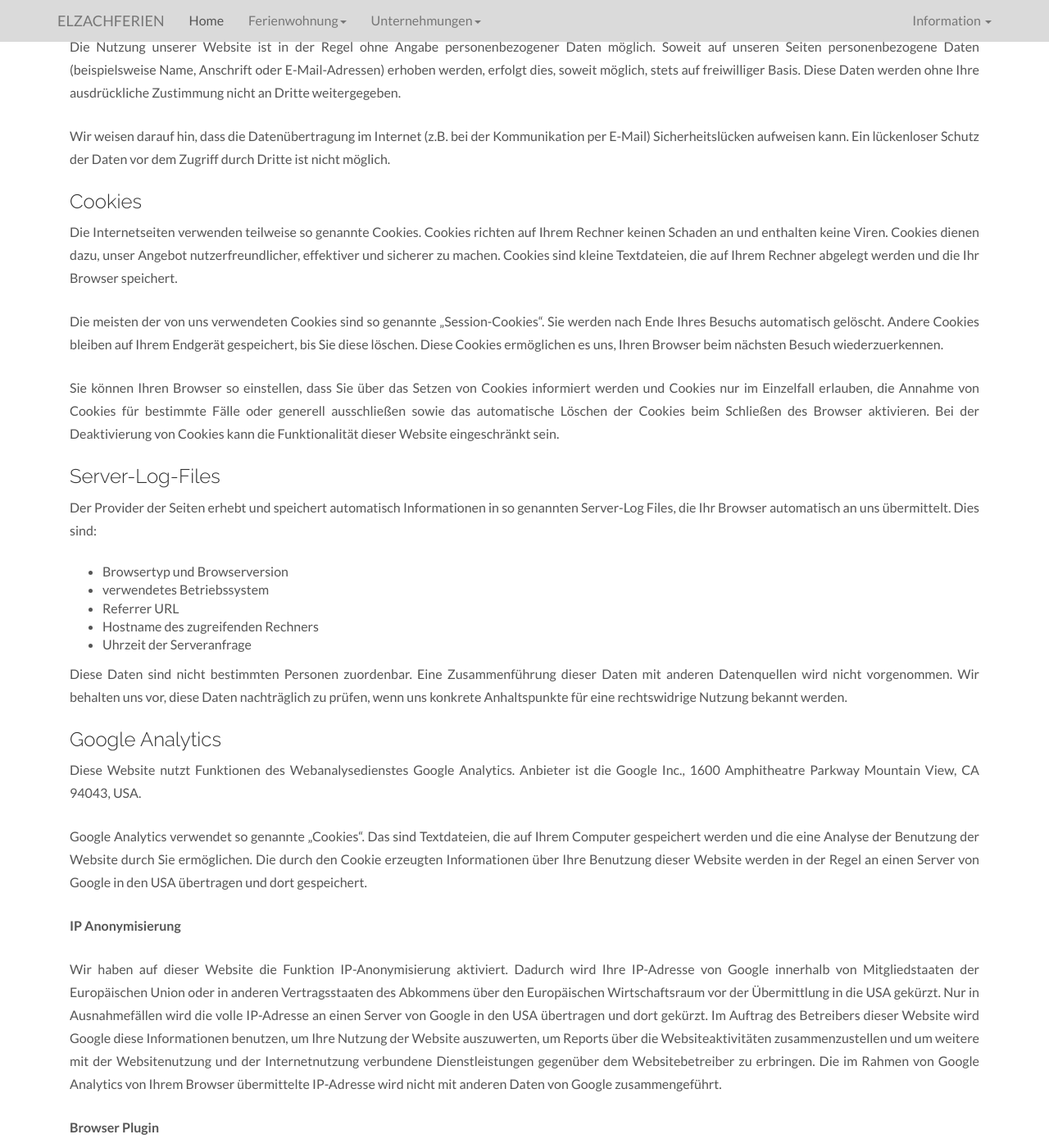
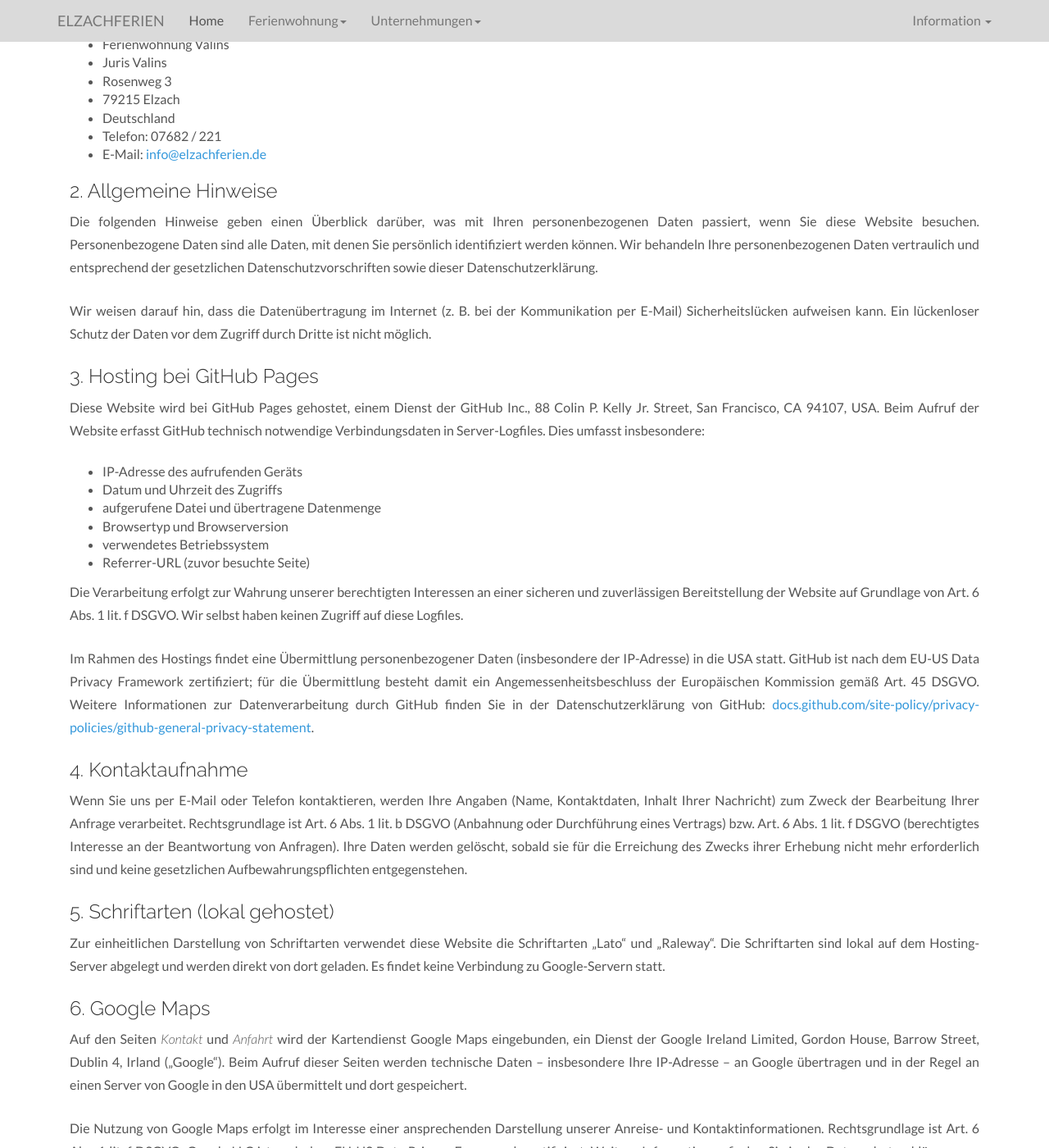
Before and after one commit to elzachferien-de/website, a Jekyll site: the page built from datenschutz.html, in a window 1280 px wide and 1400 px high, scrolled down 205 px. Shown: the whole window at 82% size. Built offline with Jekyll 4.4.1, drawn with Linux system fonts in a browser that asks for light colours; comment, search, counter and statistics services are not loaded; some of the changed text lies outside the part shown.

Commit message:
Datenschutzerklärung DSGVO-konform überarbeiten
- Veraltete Universal-Analytics-Einbindung (seit 01.07.2023 abgeschaltet)
  und das Cookieconsent-Banner aus dem Layout entfernt.
- Google Fonts (Lato, Raleway) lokal eingebunden – keine Verbindung
  mehr zu fonts.googleapis.com beim Seitenaufruf (LG München, 01/2022).
- Datenschutzerklärung neu verfasst auf Basis Art. 13 DSGVO:
  Verantwortlicher, GitHub-Pages-Hosting inkl. Drittlandtransfer
  (EU-US Data Privacy Framework), Kontaktaufnahme, Google-Maps-
  Einbettung, Betroffenenrechte, Beschwerderecht beim LfDI BW.

```diff
--- a/_layouts/default.html
+++ b/_layouts/default.html
@@ -18,9 +18,7 @@
     <link href="css/icomoon.css" rel="stylesheet">
     <link href="css/animate-custom.css" rel="stylesheet">
     <link href="css/fw.css" rel="stylesheet">
-
-    <link href="https://fonts.googleapis.com/css?family=Lato:300,400,700,300italic,400italic" rel="stylesheet">
-    <link href="https://fonts.googleapis.com/css?family=Raleway:400,300,700" rel="stylesheet">
+    <link href="css/fonts.css" rel="stylesheet">
 
     <script src="js/jquery.min.js"></script>
     <script src="js/modernizr.custom.js"></script>
@@ -30,60 +28,6 @@
       <script src="js/html5shiv.js"></script>
       <script src="js/respond.min.js"></script>
     <![endif]-->
-
-    <link rel="stylesheet" href="//cdnjs.cloudflare.com/ajax/libs/cookieconsent2/3.0.3/cookieconsent.min.css">
-    <script src="//cdnjs.cloudflare.com/ajax/libs/cookieconsent2/3.0.3/cookieconsent.min.js"></script>
-    <script>
-      window.addEventListener("load", function () {
-        window.cookieconsent.initialise({
-          palette: {
-            popup: {
-              background: "rgba(0, 0, 0, 0.7)",
-              text: "#FFF"
-            },
-            button: {
-              background: "#f1d600"
-            }
-          },
-          theme: "classic",
-          content: {
-            message: "Durch die Benutzung der Webseite erklärst Du Dich mit der Verwendung unserer Cookies einverstanden",
-            dismiss: "Zustimmen",
-            link: "Mehr erfahren",
-            href: "/datenschutz.html"
-          }
-        });
-      });
-    </script>
-
-    <script>
-      var gaProperty = "UA-28962659-1";
-      var disableStr = "ga-disable-" + gaProperty;
-      if (document.cookie.indexOf(disableStr + "=true") > -1) {
-        window[disableStr] = true;
-      }
-      function gaOptout() {
-        document.cookie = disableStr + "=true; expires=Thu, 31 Dec 2099 23:59:59 UTC; path=/";
-        window[disableStr] = true;
-        alert("Das Tracking durch Google Analytics wurde in Ihrem Browser für diese Website deaktiviert.");
-      }
-    </script>
-
-    <script>
-      (function (i, s, o, g, r, a, m) {
-        i["GoogleAnalyticsObject"] = r;
-        i[r] = i[r] || function () { (i[r].q = i[r].q || []).push(arguments); };
-        i[r].l = 1 * new Date();
-        a = s.createElement(o);
-        m = s.getElementsByTagName(o)[0];
-        a.async = 1;
-        a.src = g;
-        m.parentNode.insertBefore(a, m);
-      })(window, document, "script", "//www.google-analytics.com/analytics.js", "ga");
-
-      ga("create", "UA-28962659-1", "auto");
-      ga("send", "pageview");
-    </script>
   </head>
 
   <body data-spy="scroll" data-offset="0" data-target="#navbar-main">
--- /dev/null
+++ b/css/fonts.css
@@ -0,0 +1,59 @@
+/* Self-hosted Google Fonts (downloaded from fonts.gstatic.com, SIL Open Font License 1.1) */
+
+@font-face {
+  font-family: 'Lato';
+  font-style: italic;
+  font-weight: 300;
+  font-display: swap;
+  src: url('../fonts/lato/S6u_w4BMUTPHjxsI9w2_Gwft.woff2') format('woff2');
+}
+@font-face {
+  font-family: 'Lato';
+  font-style: italic;
+  font-weight: 400;
+  font-display: swap;
+  src: url('../fonts/lato/S6u8w4BMUTPHjxsAXC-q.woff2') format('woff2');
+}
+@font-face {
+  font-family: 'Lato';
+  font-style: normal;
+  font-weight: 300;
+  font-display: swap;
+  src: url('../fonts/lato/S6u9w4BMUTPHh7USSwiPGQ.woff2') format('woff2');
+}
+@font-face {
+  font-family: 'Lato';
+  font-style: normal;
+  font-weight: 400;
+  font-display: swap;
+  src: url('../fonts/lato/S6uyw4BMUTPHjx4wXg.woff2') format('woff2');
+}
+@font-face {
+  font-family: 'Lato';
+  font-style: normal;
+  font-weight: 700;
+  font-display: swap;
+  src: url('../fonts/lato/S6u9w4BMUTPHh6UVSwiPGQ.woff2') format('woff2');
+}
+
+@font-face {
+  font-family: 'Raleway';
+  font-style: normal;
+  font-weight: 300;
+  font-display: swap;
+  src: url('../fonts/raleway/1Ptug8zYS_SKggPNyC0ITw.woff2') format('woff2');
+}
+@font-face {
+  font-family: 'Raleway';
+  font-style: normal;
+  font-weight: 400;
+  font-display: swap;
+  src: url('../fonts/raleway/1Ptug8zYS_SKggPNyC0ITw.woff2') format('woff2');
+}
+@font-face {
+  font-family: 'Raleway';
+  font-style: normal;
+  font-weight: 700;
+  font-display: swap;
+  src: url('../fonts/raleway/1Ptug8zYS_SKggPNyC0ITw.woff2') format('woff2');
+}
--- a/datenschutz.html
+++ b/datenschutz.html
@@ -1,86 +1,114 @@
 ---
 layout: default
-title: Elzachferien - Ferien im Schwarzwald
-description: Herzlich Willkommen bei Elzachferien - Eine schöne Ferienwohnung in bester Lage nähe Freiburg
-keywords: Valins, Konuskarte, Elzach, Ferien, Freiburg, Elzachferien, Ferienwohnung, Wanderung, Mountain Biken, Südschwarzwald, Ausflugsziele
+title: Elzachferien - Datenschutzerklärung
+description: Datenschutzerklärung der Ferienwohnung Valins in Elzach im Schwarzwald
+keywords: Datenschutz, Elzachferien, Ferienwohnung Valins, DSGVO
 ---
 <div class="container">
   <div class="container-fluid">
     <h1>Datenschutzerklärung</h1>
 
-    <h3>Datenschutz</h3>
+    <h3>1. Verantwortlicher</h3>
     <p class="text-justify">
-      Die Betreiber dieser Seiten nehmen den Schutz Ihrer persönlichen Daten sehr ernst. Wir behandeln Ihre personenbezogenen Daten vertraulich und entsprechend der gesetzlichen Datenschutzvorschriften sowie dieser Datenschutzerklärung.
+      Verantwortlicher im Sinne der Datenschutz-Grundverordnung (DSGVO) und anderer nationaler Datenschutzgesetze der Mitgliedsstaaten sowie sonstiger datenschutzrechtlicher Bestimmungen ist:
+    </p>
+    <ul class="impress">
+      <li>Ferienwohnung Valins</li>
+      <li>Juris Valins</li>
+      <li>Rosenweg 3</li>
+      <li>79215 Elzach</li>
+      <li>Deutschland</li>
+      <li>Telefon: 07682 / 221</li>
+      <li>E-Mail: <a href="mailto:info@elzachferien.de">info@elzachferien.de</a></li>
+    </ul>
+
+    <h3>2. Allgemeine Hinweise</h3>
+    <p class="text-justify">
+      Die folgenden Hinweise geben einen Überblick darüber, was mit Ihren personenbezogenen Daten passiert, wenn Sie diese Website besuchen. Personenbezogene Daten sind alle Daten, mit denen Sie persönlich identifiziert werden können. Wir behandeln Ihre personenbezogenen Daten vertraulich und entsprechend der gesetzlichen Datenschutzvorschriften sowie dieser Datenschutzerklärung.
     </p>
     <p class="text-justify">
-      Die Nutzung unserer Website ist in der Regel ohne Angabe personenbezogener Daten möglich. Soweit auf unseren Seiten personenbezogene Daten (beispielsweise Name, Anschrift oder E-Mail-Adressen) erhoben werden, erfolgt dies, soweit möglich, stets auf freiwilliger Basis. Diese Daten werden ohne Ihre ausdrückliche Zustimmung nicht an Dritte weitergegeben.
+      Wir weisen darauf hin, dass die Datenübertragung im Internet (z.&nbsp;B. bei der Kommunikation per E-Mail) Sicherheitslücken aufweisen kann. Ein lückenloser Schutz der Daten vor dem Zugriff durch Dritte ist nicht möglich.
+    </p>
+
+    <h3>3. Hosting bei GitHub Pages</h3>
+    <p class="text-justify">
+      Diese Website wird bei GitHub Pages gehostet, einem Dienst der GitHub Inc., 88 Colin P. Kelly Jr. Street, San Francisco, CA 94107, USA. Beim Aufruf der Website erfasst GitHub technisch notwendige Verbindungsdaten in Server-Logfiles. Dies umfasst insbesondere:
+    </p>
+    <ul>
+      <li>IP-Adresse des aufrufenden Geräts</li>
+      <li>Datum und Uhrzeit des Zugriffs</li>
+      <li>aufgerufene Datei und übertragene Datenmenge</li>
+      <li>Browsertyp und Browserversion</li>
+      <li>verwendetes Betriebssystem</li>
+      <li>Referrer-URL (zuvor besuchte Seite)</li>
+    </ul>
+    <p class="text-justify">
+      Die Verarbeitung erfolgt zur Wahrung unserer berechtigten Interessen an einer sicheren und zuverlässigen Bereitstellung der Website auf Grundlage von Art.&nbsp;6 Abs.&nbsp;1 lit.&nbsp;f DSGVO. Wir selbst haben keinen Zugriff auf diese Logfiles.
     </p>
     <p class="text-justify">
-      Wir weisen darauf hin, dass die Datenübertragung im Internet (z.B. bei der Kommunikation per E-Mail) Sicherheitslücken aufweisen kann. Ein lückenloser Schutz der Daten vor dem Zugriff durch Dritte ist nicht möglich.
+      Im Rahmen des Hostings findet eine Übermittlung personenbezogener Daten (insbesondere der IP-Adresse) in die USA statt. GitHub ist nach dem EU-US Data Privacy Framework zertifiziert; für die Übermittlung besteht damit ein Angemessenheitsbeschluss der Europäischen Kommission gemäß Art.&nbsp;45 DSGVO. Weitere Informationen zur Datenverarbeitung durch GitHub finden Sie in der Datenschutzerklärung von GitHub: <a href="https://docs.github.com/site-policy/privacy-policies/github-general-privacy-statement" target="_blank" rel="noopener noreferrer">docs.github.com/site-policy/privacy-policies/github-general-privacy-statement</a>.
     </p>
 
-    <h3>Cookies</h3>
+    <h3>4. Kontaktaufnahme</h3>
     <p class="text-justify">
-      Die Internetseiten verwenden teilweise so genannte Cookies. Cookies richten auf Ihrem Rechner keinen Schaden an und enthalten keine Viren. Cookies dienen dazu, unser Angebot nutzerfreundlicher, effektiver und sicherer zu machen. Cookies sind kleine Textdateien, die auf Ihrem Rechner abgelegt werden und die Ihr Browser speichert.
+      Wenn Sie uns per E-Mail oder Telefon kontaktieren, werden Ihre Angaben (Name, Kontaktdaten, Inhalt Ihrer Nachricht) zum Zweck der Bearbeitung Ihrer Anfrage verarbeitet. Rechtsgrundlage ist Art.&nbsp;6 Abs.&nbsp;1 lit.&nbsp;b DSGVO (Anbahnung oder Durchführung eines Vertrags) bzw. Art.&nbsp;6 Abs.&nbsp;1 lit.&nbsp;f DSGVO (berechtigtes Interesse an der Beantwortung von Anfragen). Ihre Daten werden gelöscht, sobald sie für die Erreichung des Zwecks ihrer Erhebung nicht mehr erforderlich sind und keine gesetzlichen Aufbewahrungspflichten entgegenstehen.
+    </p>
+
+    <h3>5. Schriftarten (lokal gehostet)</h3>
+    <p class="text-justify">
+      Zur einheitlichen Darstellung von Schriftarten verwendet diese Website die Schriftarten „Lato“ und „Raleway“. Die Schriftarten sind lokal auf dem Hosting-Server abgelegt und werden direkt von dort geladen. Es findet keine Verbindung zu Google-Servern statt.
+    </p>
+
+    <h3>6. Google Maps</h3>
+    <p class="text-justify">
+      Auf den Seiten <em>Kontakt</em> und <em>Anfahrt</em> wird der Kartendienst Google Maps eingebunden, ein Dienst der Google Ireland Limited, Gordon House, Barrow Street, Dublin 4, Irland („Google“). Beim Aufruf dieser Seiten werden technische Daten – insbesondere Ihre IP-Adresse – an Google übertragen und in der Regel an einen Server von Google in den USA übermittelt und dort gespeichert.
     </p>
     <p class="text-justify">
-      Die meisten der von uns verwendeten Cookies sind so genannte „Session-Cookies“. Sie werden nach Ende Ihres Besuchs automatisch gelöscht. Andere Cookies bleiben auf Ihrem Endgerät gespeichert, bis Sie diese löschen. Diese Cookies ermöglichen es uns, Ihren Browser beim nächsten Besuch wiederzuerkennen.
-    </p>
-    <p class="text-justify">
-      Sie können Ihren Browser so einstellen, dass Sie über das Setzen von Cookies informiert werden und Cookies nur im Einzelfall erlauben, die Annahme von Cookies für bestimmte Fälle oder generell ausschließen sowie das automatische Löschen der Cookies beim Schließen des Browser aktivieren. Bei der Deaktivierung von Cookies kann die Funktionalität dieser Website eingeschränkt sein.
+      Die Nutzung von Google Maps erfolgt im Interesse einer ansprechenden Darstellung unserer Anreise- und Kontaktinformationen. Rechtsgrundlage ist Art.&nbsp;6 Abs.&nbsp;1 lit.&nbsp;f DSGVO. Google LLC ist nach dem EU-US Data Privacy Framework zertifiziert. Weitere Informationen finden Sie in der Datenschutzerklärung von Google: <a href="https://policies.google.com/privacy" target="_blank" rel="noopener noreferrer">policies.google.com/privacy</a>.
     </p>
 
-    <h3>Server-Log-Files</h3>
+    <h3>7. SSL-/TLS-Verschlüsselung</h3>
     <p class="text-justify">
-      Der Provider der Seiten erhebt und speichert automatisch Informationen in so genannten Server-Log Files, die Ihr Browser automatisch an uns übermittelt. Dies sind:
+      Diese Seite nutzt aus Sicherheitsgründen und zum Schutz der Übertragung vertraulicher Inhalte eine SSL-/TLS-Verschlüsselung. Eine verschlüsselte Verbindung erkennen Sie daran, dass die Adresszeile des Browsers mit „https://“ beginnt und am Schloss-Symbol angezeigt wird. Wenn die SSL-/TLS-Verschlüsselung aktiviert ist, können die Daten, die Sie an uns übermitteln, nicht von Dritten mitgelesen werden.
+    </p>
+
+    <h3>8. Cookies</h3>
+    <p class="text-justify">
+      Diese Website setzt selbst keine Cookies und verwendet keine Analyse- oder Tracking-Werkzeuge. Beim Aufruf eingebetteter Inhalte (z.&nbsp;B. Google Maps auf den Seiten Kontakt und Anfahrt) können vom jeweiligen Anbieter Cookies oder vergleichbare Technologien gesetzt werden. Diese Vorgänge liegen außerhalb unseres Einflussbereichs.
+    </p>
+
+    <h3>9. Ihre Rechte</h3>
+    <p class="text-justify">
+      Ihnen stehen bezüglich Ihrer bei uns gespeicherten personenbezogenen Daten folgende Rechte zu:
     </p>
     <ul>
-      <li>Browsertyp und Browserversion</li>
-      <li>verwendetes Betriebssystem</li>
-      <li>Referrer URL</li>
-      <li>Hostname des zugreifenden Rechners</li>
-      <li>Uhrzeit der Serveranfrage</li>
+      <li>Recht auf Auskunft (Art.&nbsp;15 DSGVO)</li>
+      <li>Recht auf Berichtigung (Art.&nbsp;16 DSGVO)</li>
+      <li>Recht auf Löschung (Art.&nbsp;17 DSGVO)</li>
+      <li>Recht auf Einschränkung der Verarbeitung (Art.&nbsp;18 DSGVO)</li>
+      <li>Recht auf Datenübertragbarkeit (Art.&nbsp;20 DSGVO)</li>
+      <li>Recht auf Widerspruch gegen die Verarbeitung (Art.&nbsp;21 DSGVO)</li>
     </ul>
     <p class="text-justify">
-      Diese Daten sind nicht bestimmten Personen zuordenbar. Eine Zusammenführung dieser Daten mit anderen Datenquellen wird nicht vorgenommen. Wir behalten uns vor, diese Daten nachträglich zu prüfen, wenn uns konkrete Anhaltspunkte für eine rechtswidrige Nutzung bekannt werden.
+      Zur Ausübung Ihrer Rechte genügt eine formlose Mitteilung an die unter Ziffer&nbsp;1 genannten Kontaktdaten.
     </p>
 
-    <h3>Google Analytics</h3>
+    <h3>10. Beschwerderecht bei der Aufsichtsbehörde</h3>
     <p class="text-justify">
-      Diese Website nutzt Funktionen des Webanalysedienstes Google Analytics. Anbieter ist die Google Inc., 1600 Amphitheatre Parkway Mountain View, CA 94043, USA.
+      Sie haben das Recht, sich bei einer Datenschutz-Aufsichtsbehörde über die Verarbeitung Ihrer personenbezogenen Daten durch uns zu beschweren (Art.&nbsp;77 DSGVO). Zuständig für uns ist:
     </p>
+    <ul class="impress">
+      <li>Der Landesbeauftragte für den Datenschutz und die Informationsfreiheit Baden-Württemberg</li>
+      <li>Lautenschlagerstraße 20</li>
+      <li>70173 Stuttgart</li>
+      <li>Telefon: 0711 / 615541-0</li>
+      <li>E-Mail: <a href="mailto:poststelle@lfdi.bwl.de">poststelle@lfdi.bwl.de</a></li>
+      <li>Web: <a href="https://www.baden-wuerttemberg.datenschutz.de" target="_blank" rel="noopener noreferrer">www.baden-wuerttemberg.datenschutz.de</a></li>
+    </ul>
+
+    <h3>11. Aktualität dieser Datenschutzerklärung</h3>
     <p class="text-justify">
-      Google Analytics verwendet so genannte „Cookies“. Das sind Textdateien, die auf Ihrem Computer gespeichert werden und die eine Analyse der Benutzung der Website durch Sie ermöglichen. Die durch den Cookie erzeugten Informationen über Ihre Benutzung dieser Website werden in der Regel an einen Server von Google in den USA übertragen und dort gespeichert.
-    </p>
-    <p class="text-justify"><strong>IP Anonymisierung</strong></p>
-    <p class="text-justify">
-      Wir haben auf dieser Website die Funktion IP-Anonymisierung aktiviert. Dadurch wird Ihre IP-Adresse von Google innerhalb von Mitgliedstaaten der Europäischen Union oder in anderen Vertragsstaaten des Abkommens über den Europäischen Wirtschaftsraum vor der Übermittlung in die USA gekürzt. Nur in Ausnahmefällen wird die volle IP-Adresse an einen Server von Google in den USA übertragen und dort gekürzt. Im Auftrag des Betreibers dieser Website wird Google diese Informationen benutzen, um Ihre Nutzung der Website auszuwerten, um Reports über die Websiteaktivitäten zusammenzustellen und um weitere mit der Websitenutzung und der Internetnutzung verbundene Dienstleistungen gegenüber dem Websitebetreiber zu erbringen. Die im Rahmen von Google Analytics von Ihrem Browser übermittelte IP-Adresse wird nicht mit anderen Daten von Google zusammengeführt.
-    </p>
-    <p class="text-justify"><strong>Browser Plugin</strong></p>
-    <p class="text-justify">
-      Sie können die Speicherung der Cookies durch eine entsprechende Einstellung Ihrer Browser-Software verhindern; wir weisen Sie jedoch darauf hin, dass Sie in diesem Fall gegebenenfalls nicht sämtliche Funktionen dieser Website vollumfänglich werden nutzen können. Sie können darüber hinaus die Erfassung der durch den Cookie erzeugten und auf Ihre Nutzung der Website bezogenen Daten (inkl. Ihrer IP-Adresse) an Google sowie die Verarbeitung dieser Daten durch Google verhindern, indem Sie das unter dem folgenden Link verfügbare Browser-Plugin herunterladen und installieren: <a href="https://tools.google.com/dlpage/gaoptout?hl=de" target="_blank" rel="noopener noreferrer">https://tools.google.com/dlpage/gaoptout?hl=de</a>
-    </p>
-    <p class="text-justify"><strong>Widerspruch gegen Datenerfassung</strong></p>
-    <p class="text-justify">
-      Sie können die Erfassung Ihrer Daten durch Google Analytics verhindern, indem Sie auf folgenden Link klicken. Es wird ein Opt-Out-Cookie gesetzt, der die Erfassung Ihrer Daten bei zukünftigen Besuchen dieser Website verhindert: <a href="javascript:gaOptout();">Google Analytics deaktivieren</a>
-    </p>
-    <p class="text-justify">
-      Mehr Informationen zum Umgang mit Nutzerdaten bei Google Analytics finden Sie in der Datenschutzerklärung von Google: <a href="https://support.google.com/analytics/answer/6004245?hl=de" target="_blank" rel="noopener noreferrer">https://support.google.com/analytics/answer/6004245?hl=de</a>
-    </p>
-    <p class="text-justify"><strong>Demografische Merkmale bei Google Analytics</strong></p>
-    <p class="text-justify">
-      Diese Website nutzt die Funktion „demografische Merkmale“ von Google Analytics. Dadurch können Berichte erstellt werden, die Aussagen zu Alter, Geschlecht und Interessen der Seitenbesucher enthalten. Diese Daten stammen aus interessenbezogener Werbung von Google sowie aus Besucherdaten von Drittanbietern. Diese Daten können keiner bestimmten Person zugeordnet werden. Sie können diese Funktion jederzeit über die Anzeigeneinstellungen in Ihrem Google-Konto deaktivieren oder die Erfassung Ihrer Daten durch Google Analytics wie im Punkt „Widerspruch gegen Datenerfassung“ dargestellt generell untersagen.
-    </p>
-
-    <h3>SSL-Verschlüsselung</h3>
-    <p class="text-justify">
-      Diese Seite nutzt aus Gründen der Sicherheit und zum Schutz der Übertragung vertraulicher Inhalte, wie zum Beispiel der Anfragen, die Sie an uns als Seitenbetreiber senden, eine SSL-Verschlüsselung. Eine verschlüsselte Verbindung erkennen Sie daran, dass die Adresszeile des Browsers von „http://“ auf „https://“ wechselt und an dem Schloss-Symbol in Ihrer Browserzeile.
-    </p>
-    <p class="text-justify">
-      Wenn die SSL Verschlüsselung aktiviert ist, können die Daten, die Sie an uns übermitteln, nicht von Dritten mitgelesen werden.
-    </p>
-    <p class="text-justify">
-      Quelle: <a href="https://www.e-recht24.de" target="_blank" rel="noopener noreferrer">https://www.e-recht24.de</a>
+      Stand dieser Datenschutzerklärung: Mai 2026. Durch die Weiterentwicklung unserer Website oder geänderte gesetzliche Vorgaben kann es notwendig werden, diese Datenschutzerklärung anzupassen. Die jeweils aktuelle Fassung kann jederzeit auf dieser Seite abgerufen werden.
     </p>
   </div>
 </div>
```
Also changed, not shown: fonts/lato/S6u8w4BMUTPHjxsAXC-q.woff2 (added), fonts/lato/S6u9w4BMUTPHh6UVSwiPGQ.woff2 (added), fonts/lato/S6u9w4BMUTPHh7USSwiPGQ.woff2 (added), fonts/lato/S6u_w4BMUTPHjxsI9w2_Gwft.woff2 (added), fonts/lato/S6uyw4BMUTPHjx4wXg.woff2 (added), fonts/raleway/1Ptug8zYS_SKggPNyC0ITw.woff2 (added).
